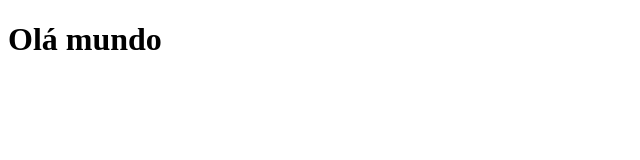
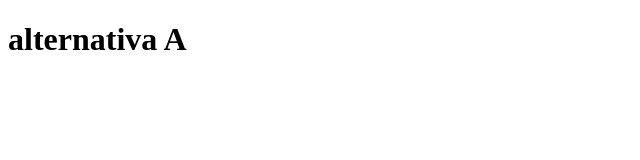
Before and after one commit to Vicente-dev25/Git-aula-1, a plain HTML site: page index.html in a window 1280 px wide. Shown: the whole page, without its empty margins (0-640 px from the left). Drawn offline with Linux system fonts and the light colour scheme.

Commit message:
uma nova versão

```diff
--- a/index.html
+++ b/index.html
@@ -6,6 +6,6 @@
     <title>Git aula 01</title>
 </head>
 <body>
-    <h1>Olá mundo</h1>
+    <h1>alternativa A</h1>
 </body>
 </html>
```
